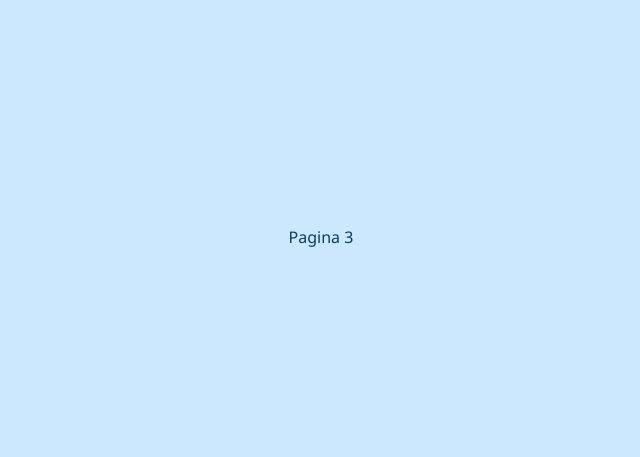
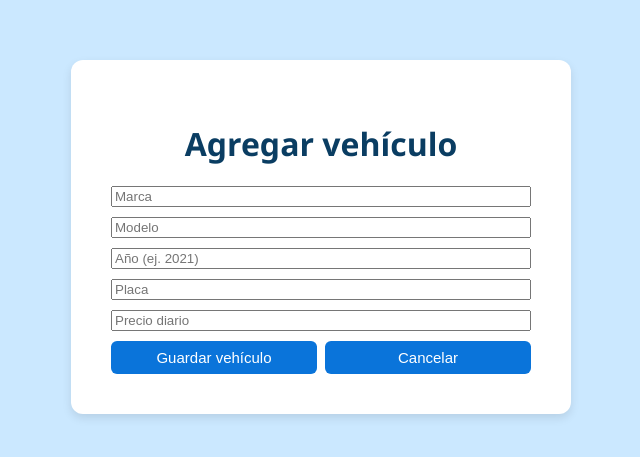
Before and after one commit to alberto2044acosta/NAW-Rentcar-y-Asociados, a Next.js app: page /components/tres in a window 1280 px wide. Shown: the part 163-620 px from the top of the page, without its empty margins (319-959 px from the left). Built offline with nearby package versions, Linux system fonts and the light colour scheme.

Commit message:
Permitir agregar vehiculo

```diff
--- a/src/app/api/vehiculos/route.ts
+++ b/src/app/api/vehiculos/route.ts
@@ -1,6 +1,46 @@
-import connection from '@/lib/db';
+import { NextResponse } from "next/server";
+import pool from "@/lib/db";
+import type { RowDataPacket, ResultSetHeader } from "mysql2";
 
 export async function GET() {
-  const [rows] = await connection.query('SELECT * FROM vehiculos WHERE disponible = 1');
-  return new Response(JSON.stringify(rows), { status: 200 });
+  const [rows] = await pool.query<RowDataPacket[]>(
+    "SELECT id, marca, modelo, anio, precio_diario FROM vehiculos WHERE disponible = 1 ORDER BY id DESC"
+  );
+  return NextResponse.json(rows);
 }
+
+export async function POST(req: Request) {
+  try {
+    const body = await req.json();
+    const { marca, modelo, anio, placa, precio_diario } = body;
+
+    if (!marca || !modelo || !anio || !placa || !precio_diario) {
+      return NextResponse.json(
+        { error: "Faltan campos. Requiere marca, modelo, anio, placa, precio_diario" },
+        { status: 400 }
+      );
+    }
+
+    const sql =
+      "INSERT INTO vehiculos (marca, modelo, anio, placa, precio_diario, disponible) VALUES (?, ?, ?, ?, ?, 1)";
+
+    const [result] = await pool.execute<ResultSetHeader>(sql, [
+      marca,
+      modelo,
+      anio,
+      placa,
+      precio_diario,
+    ]);
+    const insertId = result.insertId;
+
+    const [selectedRows] = await pool.query<RowDataPacket[]>(
+      "SELECT id, marca, modelo, anio, precio_diario FROM vehiculos WHERE id = ?",
+      [insertId]
+    );
+
+    return NextResponse.json(selectedRows[0], { status: 201 });
+  } catch (err) {
+    console.error(err);
+    return NextResponse.json({ error: "Error interno" }, { status: 500 });
+  }
+}
--- a/src/app/components/tres/page.tsx
+++ b/src/app/components/tres/page.tsx
@@ -1,7 +1,90 @@
-export default function Tres(){
-    return(
-        <div>
-            <p>Pagina 3</p>
+"use client";
+
+import { useState } from "react";
+import { useRouter } from "next/navigation";
+
+export default function Tres() {
+  const router = useRouter();
+  const [marca, setMarca] = useState("");
+  const [modelo, setModelo] = useState("");
+  const [anio, setAnio] = useState<number | "">("");
+  const [placa, setPlaca] = useState("");
+  const [precioDiario, setPrecioDiario] = useState<number | "">("");
+  const [loading, setLoading] = useState(false);
+  const [error, setError] = useState<string | null>(null);
+
+  async function handleSubmit(e: React.FormEvent) {
+    e.preventDefault();
+    setError(null);
+
+    if (!marca || !modelo || !anio || !placa || !precioDiario) {
+      setError("Completa todos los campos.");
+      return;
+    }
+
+    setLoading(true);
+    try {
+      const res = await fetch("/api/vehiculos", {
+        method: "POST",
+        headers: { "Content-Type": "application/json" },
+        body: JSON.stringify({
+          marca,
+          modelo,
+          anio,
+          placa,
+          precio_diario: Number(precioDiario),
+        }),
+      });
+
+      if (!res.ok) {
+        const err = await res.json();
+        setError(err?.error || "Error al crear");
+        setLoading(false);
+        return;
+      }
+
+      // creado con éxito: volver a la lista
+      router.push("/components/dos");
+    } catch (err) {
+      console.error(err);
+      setError("Error de red");
+      setLoading(false);
+    }
+  }
+
+  return (
+    <div className="container" style={{ width: "420px" }}>
+      <h1>Agregar vehículo</h1>
+
+      <form onSubmit={handleSubmit} style={{ display: "grid", gap: 10, marginTop: 12 }}>
+        <input value={marca} onChange={(e) => setMarca(e.target.value)} placeholder="Marca" />
+        <input value={modelo} onChange={(e) => setModelo(e.target.value)} placeholder="Modelo" />
+        <input
+          value={anio}
+          onChange={(e) => setAnio(e.target.value === "" ? "" : Number(e.target.value))}
+          placeholder="Año (ej. 2021)"
+          type="number"
+        />
+        <input value={placa} onChange={(e) => setPlaca(e.target.value)} placeholder="Placa" />
+        <input
+          value={precioDiario}
+          onChange={(e) => setPrecioDiario(e.target.value === "" ? "" : Number(e.target.value))}
+          placeholder="Precio diario"
+          type="number"
+          step="0.01"
+        />
+
+        {error && <div style={{ color: "crimson" }}>{error}</div>}
+
+        <div style={{ display: "flex", gap: 8 }}>
+          <button type="submit" disabled={loading} style={{ flex: 1 }}>
+            {loading ? "Guardando..." : "Guardar vehículo"}
+          </button>
+          <button type="button" onClick={() => router.push("/components/dos")} style={{ flex: 1 }}>
+            Cancelar
+          </button>
         </div>
-    )
+      </form>
+    </div>
+  );
 }
--- a/src/lib/db.ts
+++ b/src/lib/db.ts
@@ -1,10 +1,13 @@
-import mysql from 'mysql2/promise';
+import mysql from "mysql2/promise";
 
-const connection = await mysql.createConnection({
-  host: process.env.DB_HOST || 'localhost',
-  user: process.env.DB_USER || 'root',
-  password: process.env.DB_PASS || '',
-  database: process.env.DB_NAME || 'naw_rentcar',
+const pool = mysql.createPool({
+  host: process.env.DB_HOST || "localhost",
+  user: process.env.DB_USER || "root",
+  password: process.env.DB_PASS || "",
+  database: process.env.DB_NAME || "naw_rentcar",
+  waitForConnections: true,
+  connectionLimit: 10,
+  queueLimit: 0,
 });
 
-export default connection;
+export default pool;
```
Also changed, not shown: src/app/components/cuatro/page.tsx (added, +12 -0 lines), src/app/components/dos/page.tsx (+39 -14 lines), src/app/components/uno/page.tsx (+15 -32 lines).
